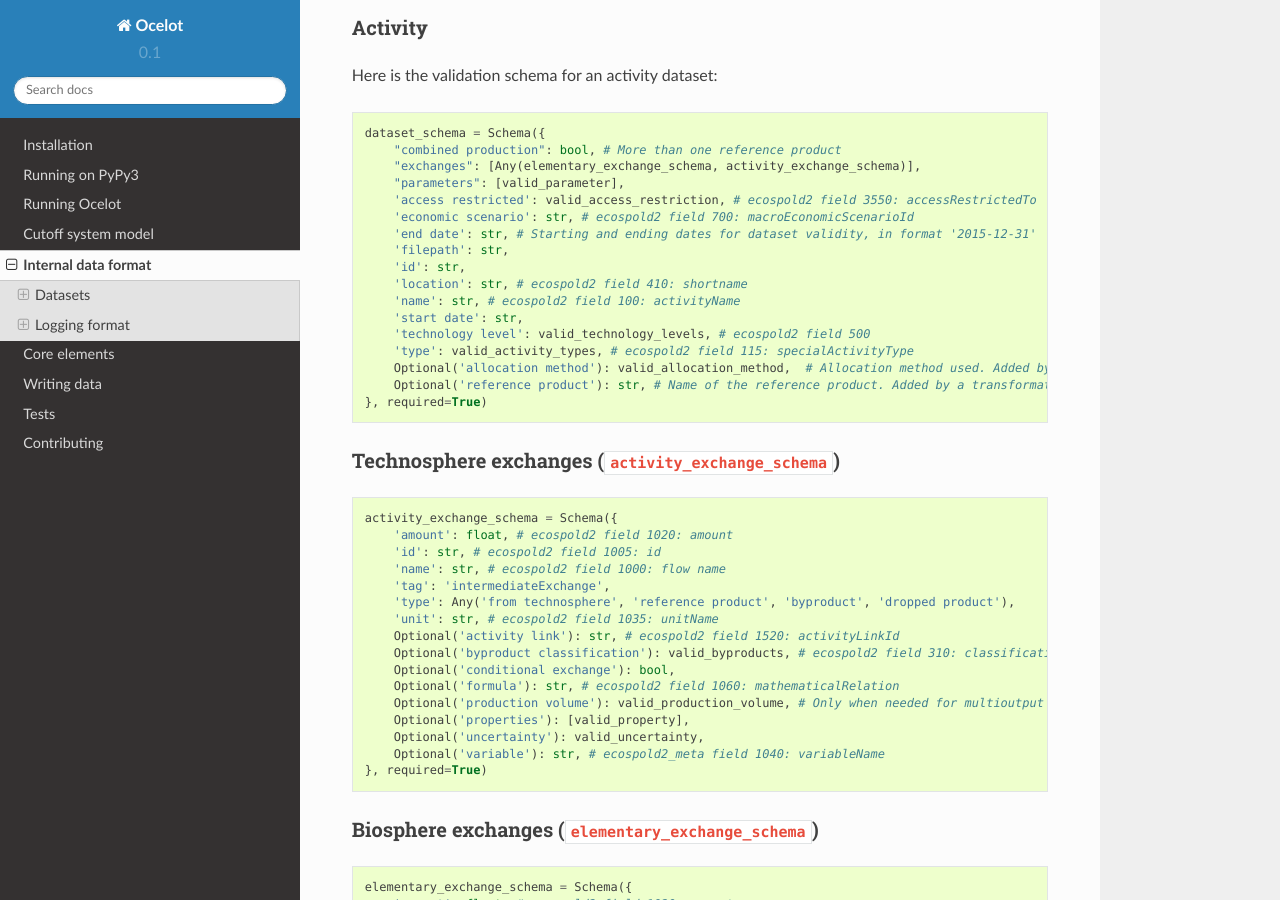
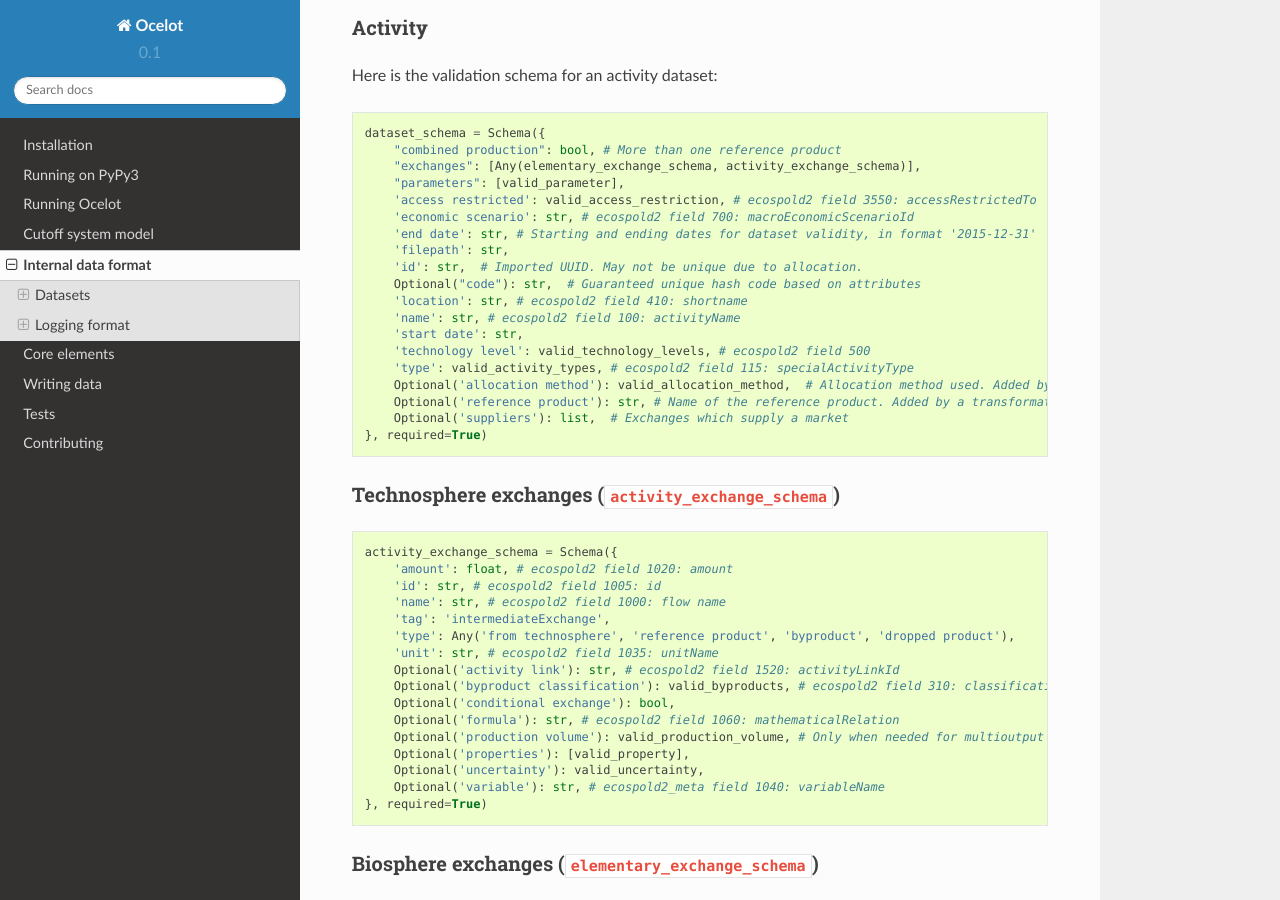
Before and after one commit to OcelotProject/Ocelot, a Sphinx documentation site: the page built from docs/data_format.rst, in a window 1280 px wide and 900 px high, scrolled down 370 px. Built offline with Sphinx 7.4.7 and the Read the Docs theme 2.0.0, drawn with Linux system fonts in a browser that asks for light colours.

Commit message:
Add `code` and `suppliers` fields to data format

```diff
--- a/docs/data_format.rst
+++ b/docs/data_format.rst
@@ -25,7 +25,8 @@ Here is the validation schema for an activity dataset:
         'economic scenario': str, # ecospold2 field 700: macroEconomicScenarioId
         'end date': str, # Starting and ending dates for dataset validity, in format '2015-12-31'
         'filepath': str,
-        'id': str,
+        'id': str,  # Imported UUID. May not be unique due to allocation.
+        Optional("code"): str,  # Guaranteed unique hash code based on attributes
         'location': str, # ecospold2 field 410: shortname
         'name': str, # ecospold2 field 100: activityName
         'start date': str,
@@ -33,6 +34,7 @@ Here is the validation schema for an activity dataset:
         'type': valid_activity_types, # ecospold2 field 115: specialActivityType
         Optional('allocation method'): valid_allocation_method,  # Allocation method used. Added by a transformation.
         Optional('reference product'): str, # Name of the reference product. Added by a transformation.
+        Optional('suppliers'): list,  # Exchanges which supply a market
     }, required=True)
 
 Technosphere exchanges (``activity_exchange_schema``)
```
Also changed, not shown: 1 other file.
